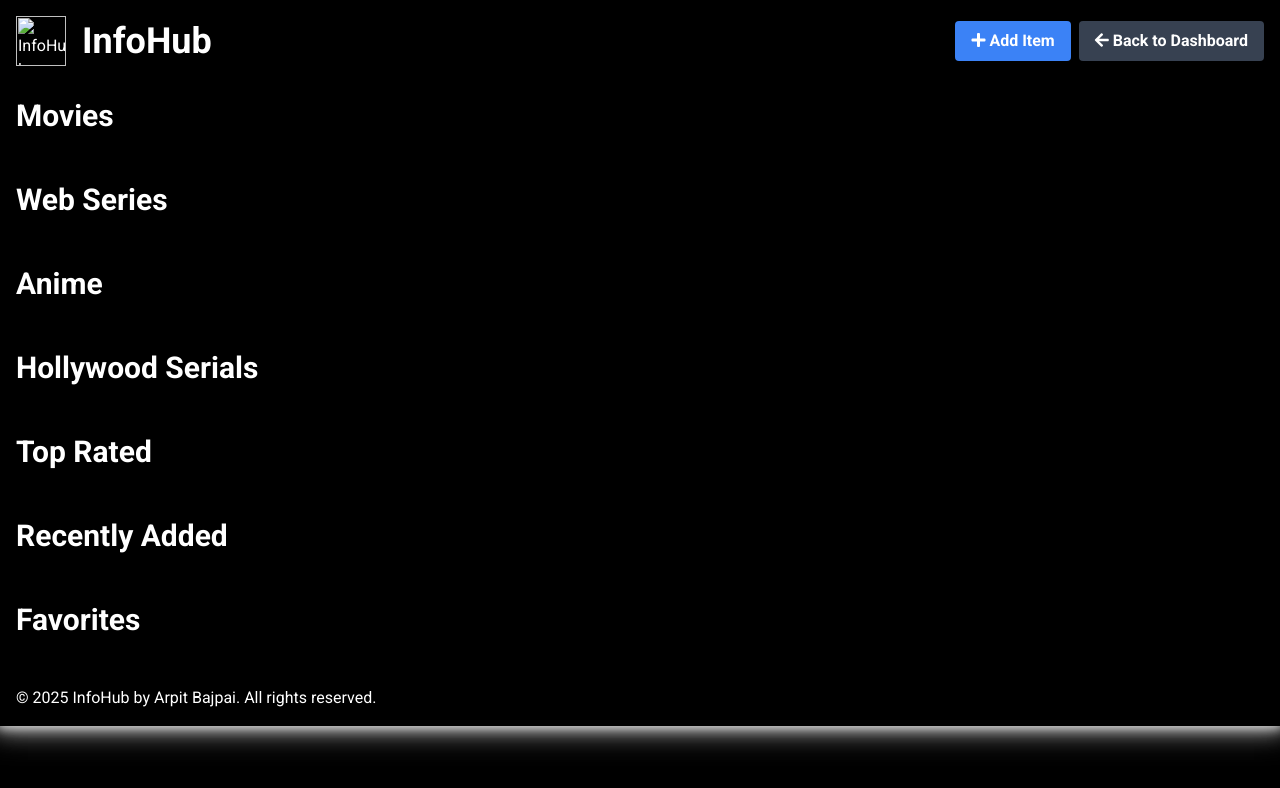
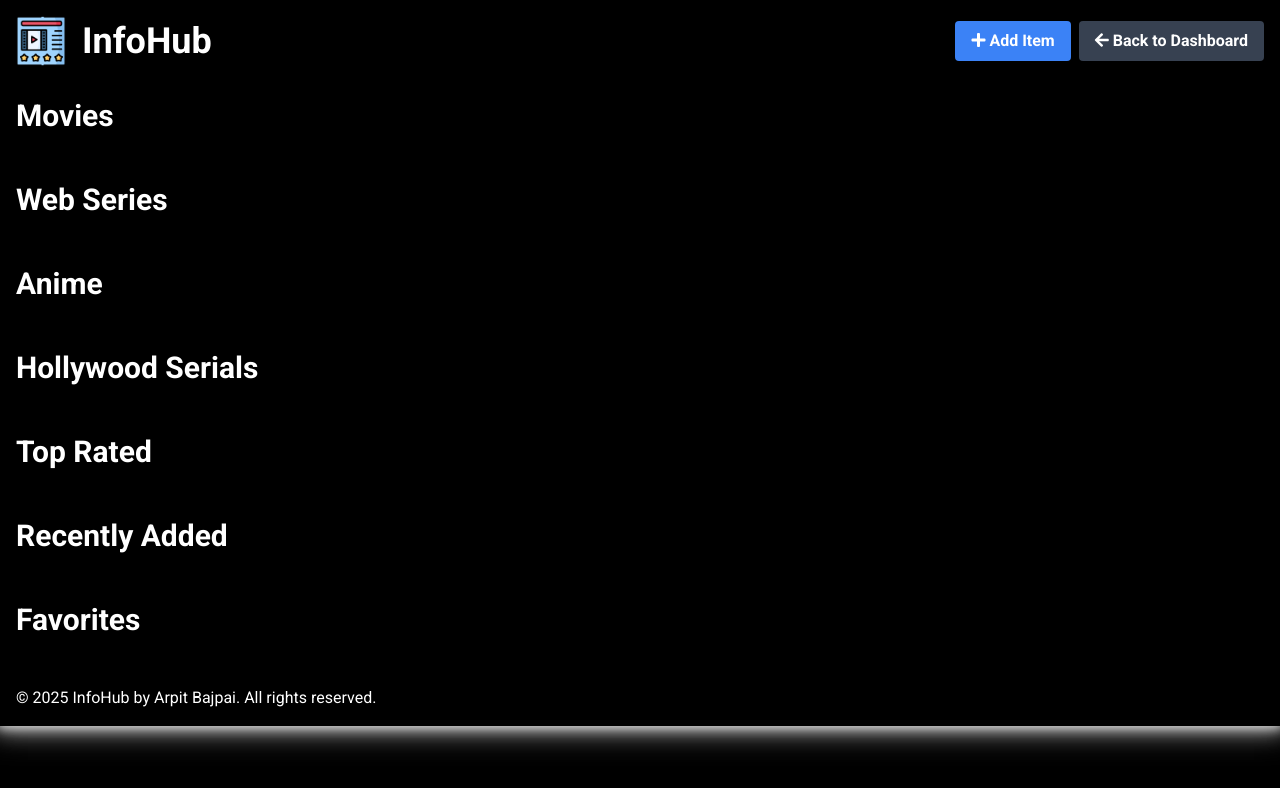
Before and after one commit to arpit0381/InfoHub-A, a plain HTML site: page moviecollection.html in a window 1280 px wide. Drawn offline with nearby package versions, Linux system fonts and the light colour scheme.

Commit message:
Update moviecollection.html

```diff
--- a/moviecollection.html
+++ b/moviecollection.html
@@ -27,7 +27,7 @@
     <div class="container mx-auto p-4 led-box-shadow">
         <header class="flex flex-col sm:flex-row justify-between items-center mb-8">
             <div class="flex items-center mb-4 sm:mb-0">
-                <img alt="InfoHub logo, a stylized 'I' and 'H' intertwined in a modern design" class="mr-4" height="50" src="images/review.png" width="50">
+                <img alt="InfoHub logo, a stylized 'I' and 'H' intertwined in a modern design" class="mr-4" height="50" src="review.png" width="50">
                 <h1 class="text-4xl font-bold">InfoHub</h1>
             </div>
             <div class="flex space-x-2">
```
